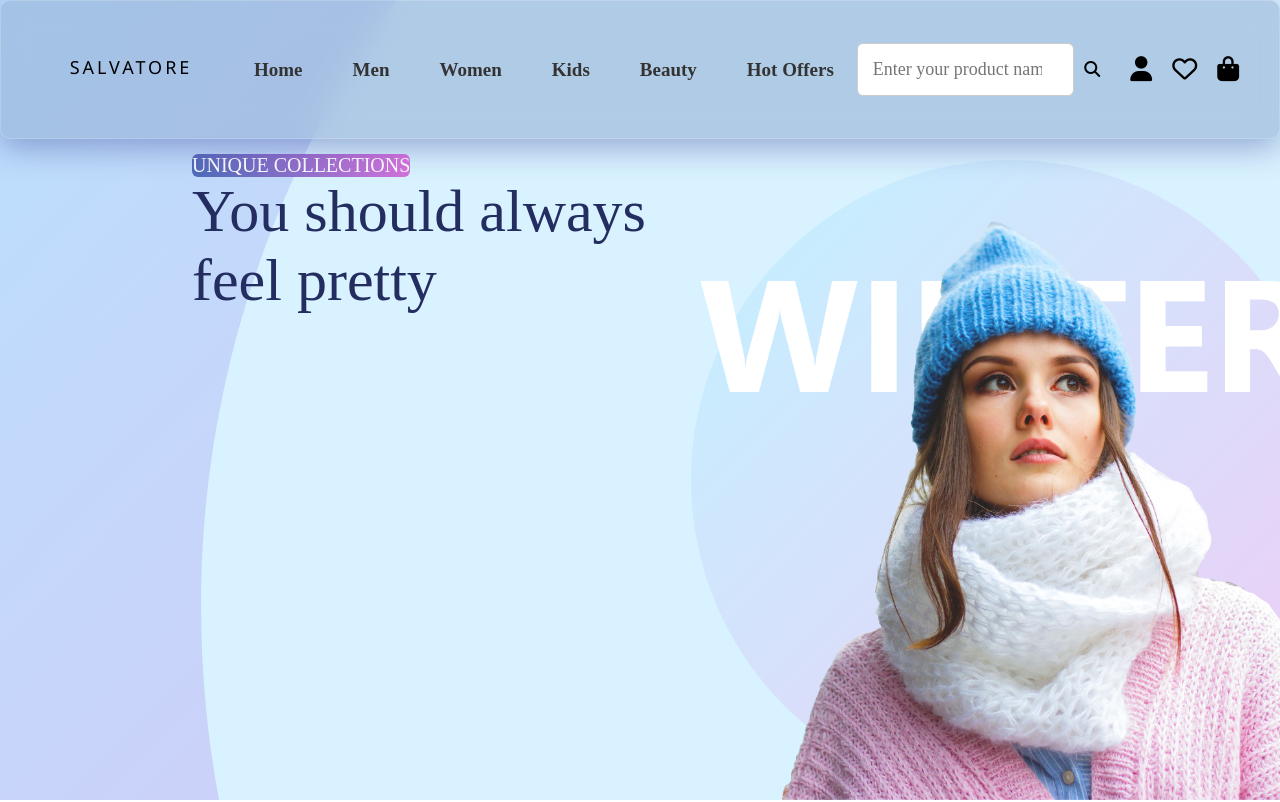
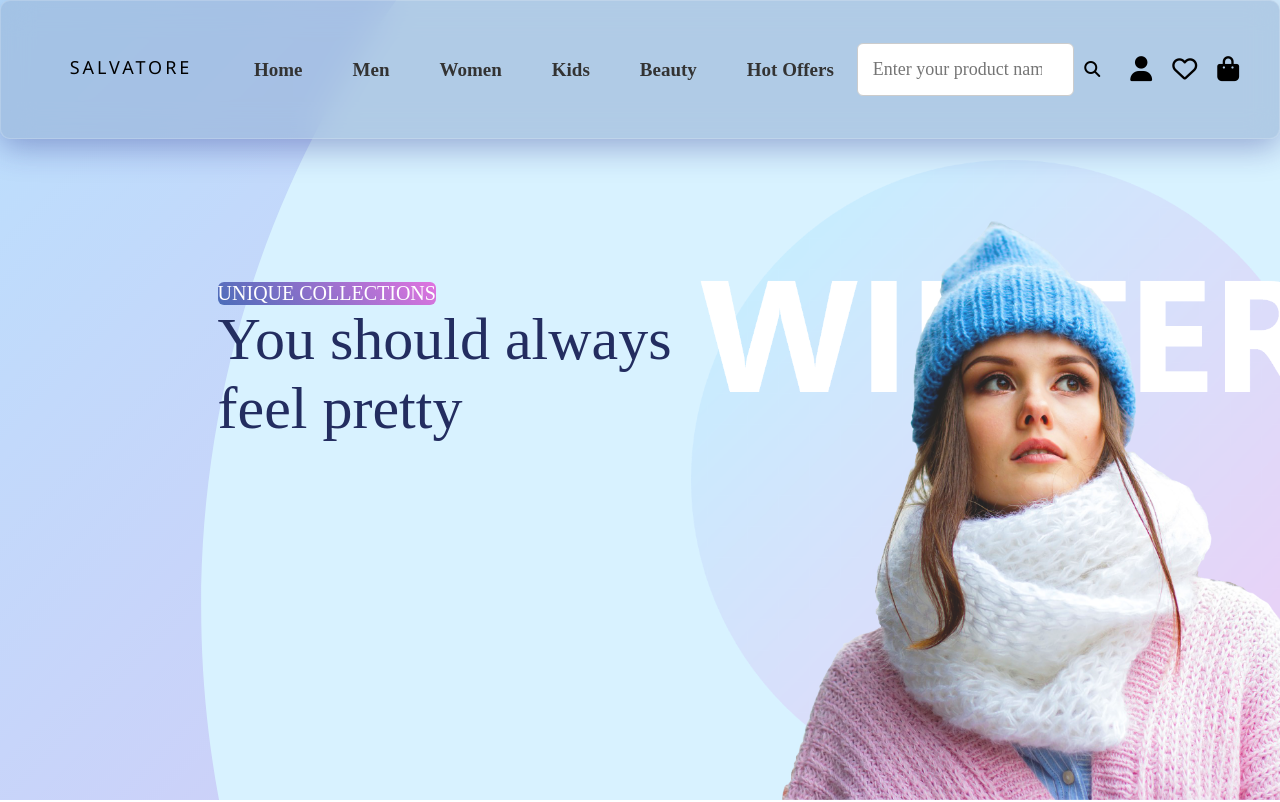
Before and after one commit to Swapnith07/SALVATORE, a plain HTML site: page index.html in a window 1280 px wide. Shown: the top 802 px of the page. Drawn offline with Linux system fonts and the light colour scheme; a web font is replaced by a local one.

Commit message:
Update Ecommerce.css

```diff
--- a/Ecommerce.css
+++ b/Ecommerce.css
@@ -298,13 +298,13 @@ justify-content: center;
 .homepage h1{
   font-size: 60px;
   font-weight: 100;
-  margin-left: 15%;
+  margin-left: 17%;
   color: #232d60;
 }
 .homepage a{
   font-size: 20px;
-  margin-left: 15%;
-  margin-top: 12%;
+  margin-left: 17%;
+  margin-top: 22%;
 }
 .homepage .btn{
   display: inline-block;
```
